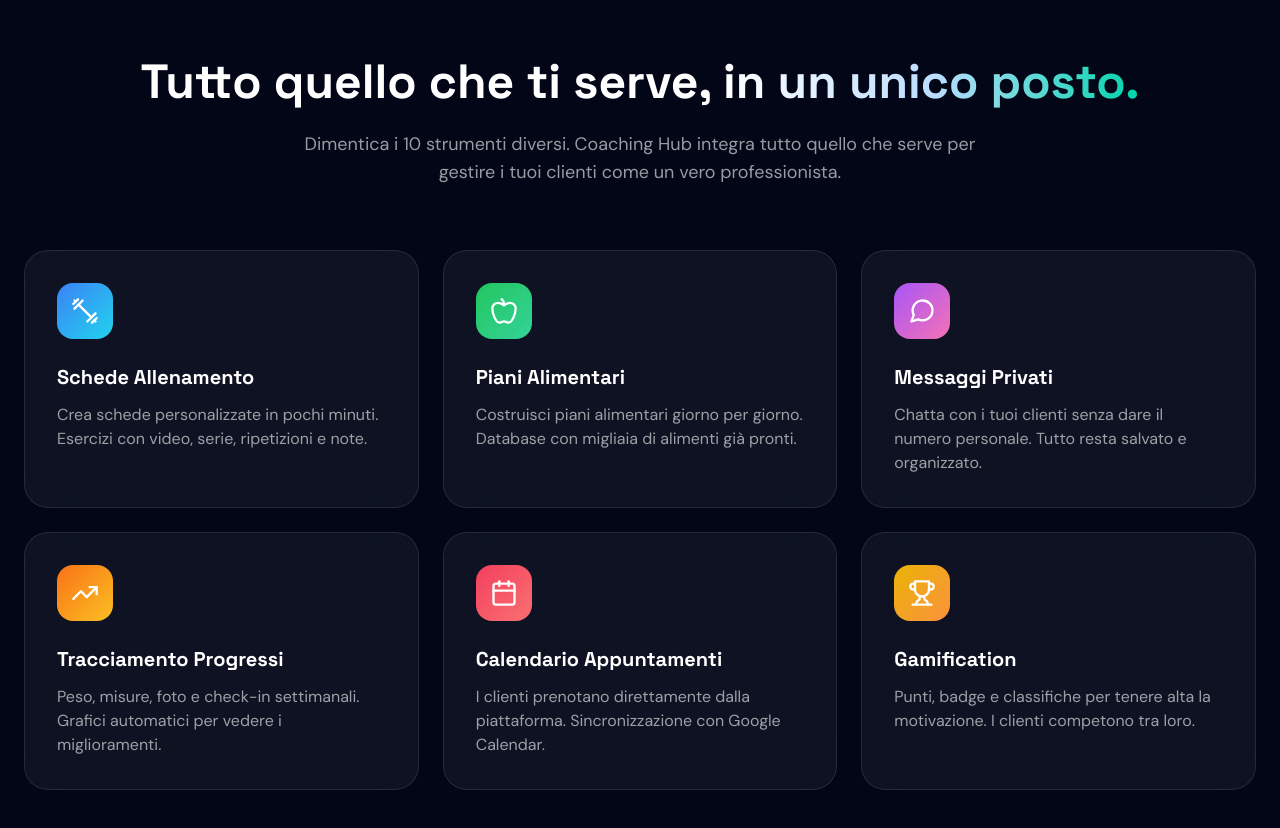
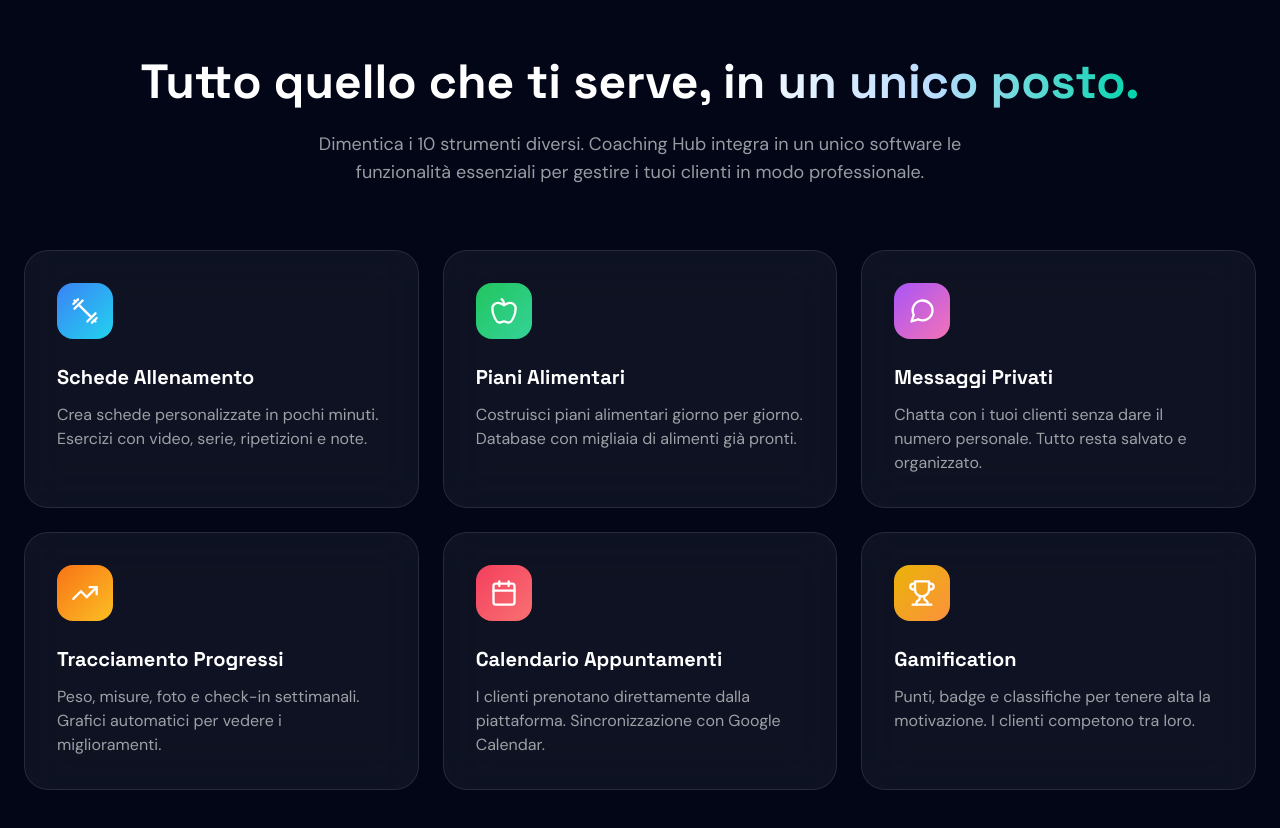
Before and after one commit to CoolKitz/coaching-hub-landing, a Next.js app: page / in a window 1280 px wide. Shown: the part 1600-2428 px from the top of the page. Built offline with nearby package versions, Linux system fonts and the light colour scheme.

Commit message:
Update page.tsx

```diff
--- a/app/page.tsx
+++ b/app/page.tsx
@@ -897,7 +897,7 @@ export default function LandingPage() {
         <div className="container-custom">
           <motion.div initial="hidden" whileInView="visible" viewport={{ once: true }} variants={staggerContainer} className="text-center mb-16">
             <motion.h2 variants={fadeInUp} className="font-display text-3xl md:text-4xl lg:text-5xl font-bold mb-6">Tutto quello che ti serve, <span className="text-gradient">in un unico posto.</span></motion.h2>
-            <motion.p variants={fadeInUp} className="text-lg text-white/60 max-w-2xl mx-auto">Dimentica i 10 strumenti diversi. Coaching Hub integra tutto quello che serve per gestire i tuoi clienti come un vero professionista.</motion.p>
+            <motion.p variants={fadeInUp} className="text-lg text-white/60 max-w-2xl mx-auto">Dimentica i 10 strumenti diversi. Coaching Hub integra in un unico software le funzionalità essenziali per gestire i tuoi clienti in modo professionale.</motion.p>
           </motion.div>
           <motion.div initial="hidden" whileInView="visible" viewport={{ once: true }} variants={staggerContainer} className="grid md:grid-cols-2 lg:grid-cols-3 gap-6">
             {features.map((feature, i) => (
```
